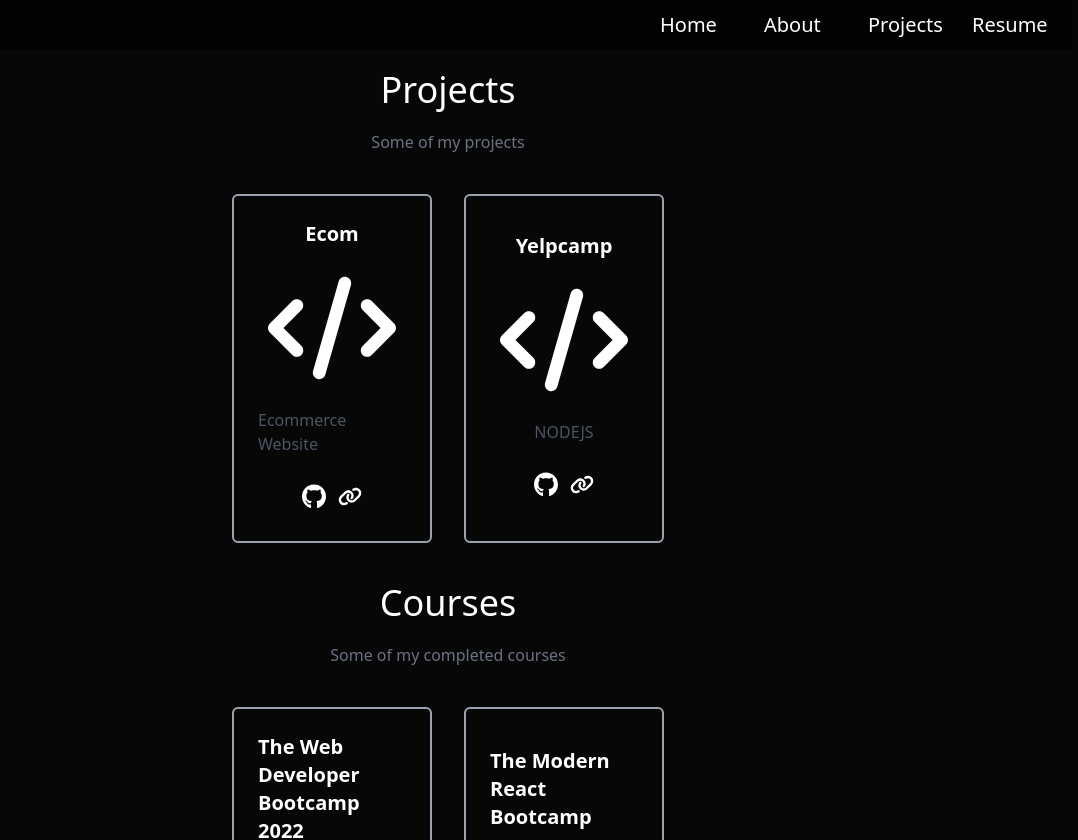
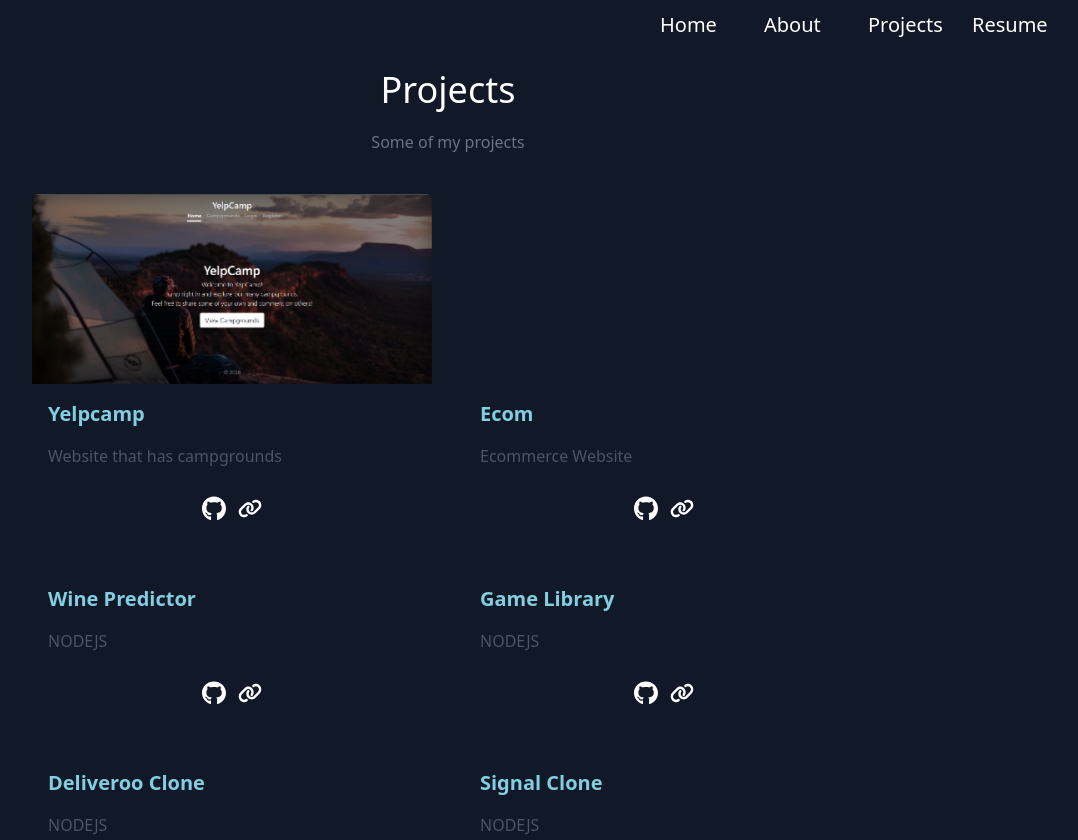
Before and after one commit to rayhaddad717/portfolio, a Next.js app in the folder portfolio/: page /projects in a window 1280 px wide. Shown: the top 840 px of the page, without its empty margins (192-1270 px from the left). Built offline with nearby package versions, Linux system fonts and the light colour scheme.

Commit message:
ui improvements

```diff
--- /dev/null
+++ b/portfolio/src/app/components/Navbar.css
@@ -0,0 +1,20 @@
+.nav-link {
+  position: relative;
+  width: fit-content;
+}
+
+.nav-link::after {
+  content: "";
+  position: absolute;
+  left: 0;
+  bottom: -5px; /* Adjust this value to control the underline position */
+  width: 0;
+  height: 2px;
+  background-color: var(
+    --nav-underline-color
+  ); /* Adjust the color to your preference */
+  transition: width 0.3s ease-in-out;
+}
+.nav-link:hover::after {
+  width: 100%;
+}
--- /dev/null
+++ b/portfolio/src/app/components/Navbar.tsx
@@ -0,0 +1,28 @@
+import Link from "next/link";
+import "./Navbar.css";
+export default function Navbar() {
+  return (
+    <ul className="flex gap-1 w-full justify-end items-center h-[50px] sticky top-0 bg-[var(--page-background-color)] bg-opacity-50">
+      <li className="sm:basis-[100px] basis-[50px] sm:text-xl text-md">
+        <Link className="nav-link" href="/">
+          Home
+        </Link>
+      </li>
+      <li className="sm:basis-[100px] basis-[50px] sm:text-xl text-md">
+        <Link className="nav-link" href="/about">
+          About
+        </Link>
+      </li>
+      <li className="sm:basis-[100px] basis-[50px] sm:text-xl text-md">
+        <Link className="nav-link" href="/projects">
+          Projects
+        </Link>
+      </li>
+      <li className="sm:basis-[100px] basis-[50px] sm:text-xl text-md">
+        <Link className="nav-link" href="/resume">
+          Resume
+        </Link>
+      </li>
+    </ul>
+  );
+}
--- a/portfolio/src/app/globals.css
+++ b/portfolio/src/app/globals.css
@@ -1,11 +1,29 @@
 @tailwind base;
 @tailwind components;
 @tailwind utilities;
-
+@import "~bootstrap/dist/css/bootstrap.min.css";
 :root {
   --foreground-rgb: 0, 0, 0;
   --background-start-rgb: 214, 219, 220;
   --background-end-rgb: 255, 255, 255;
+  --palette-c1: #363753;
+  --palette-c2: #dfe3ee;
+  --palette-c3: #fefefe;
+  --palette-c4: #5cd2c6;
+
+  --page-background-color: #111827;
+  --text-color: white;
+  --link-color: #81cfe0;
+  --border-color: #81cfe0;
+  --nav-underline-color: #81cfe0;
+  --footer-link-color: #81cfe0;
+  --footer-background-color: #81cfe020;
+  --header-h1-gradient: linear-gradient(
+    to left,
+    rgb(80, 201, 195),
+    rgb(150, 222, 218)
+  );
+  --frontpage-post-hover-color: rgba(228, 241, 254, 0.4);
 }
 
 @media (prefers-color-scheme: dark) {
@@ -19,7 +37,7 @@
 body {
   /* color: rgb(var(--foreground-rgb)); */
   color: #fff;
-  background: #070707;
+  background: var(--page-background-color);
   padding: 0 1rem;
   /* background: linear-gradient(
       to bottom,
@@ -31,6 +49,21 @@ body {
   scrollbar-color: #000000 #f1f1f1; /* Black color for thumb, light gray for track */
   scrollbar-width: thin;
 }
+body.light {
+  --link-color: #2574a9;
+  --text-color: black;
+  --page-background-color: white;
+  --nav-underline-color: #663399;
+  --border-color: black;
+  --footer-link-color: #663399;
+  --footer-background-color: #66339906;
+  --header-h1-gradient: linear-gradient(
+    to right,
+    rgb(157, 80, 187),
+    rgb(110, 72, 170)
+  );
+  --frontpage-post-hover-color: rgb(237, 233, 254);
+}
 /* For Webkit browsers (Chrome, Safari, etc.) */
 ::-webkit-scrollbar {
   width: 4px;
@@ -38,7 +71,7 @@ body {
 }
 
 ::-webkit-scrollbar-thumb {
-  background-color: #000000; /* Black color */
+  background-color: var(--palette-c2); /* Black color */
   border-radius: 5px;
 }
 
--- a/portfolio/src/app/layout.tsx
+++ b/portfolio/src/app/layout.tsx
@@ -1,8 +1,7 @@
-import Navbar from "@/components/Navbar";
+import Navbar from "@/app/components/Navbar";
 import "./globals.css";
 import { Inter } from "next/font/google";
-import Footer from "@/components/Footer";
-
+import Footer from "@/app/components/Footer";
 const inter = Inter({ subsets: ["latin"] });
 
 export const metadata = {
@@ -36,6 +35,7 @@ export default function RootLayout({
         content="https://media.licdn.com/dms/image/C5603AQEKXNgClmog2w/profile-displayphoto-shrink_800_800/0/1614590546241?e=2147483647&v=beta&t=cSdGOjcXR8fUxdRhMqdiCtEngMMejCcsfIC0FXqnpd8"
       />
       <link rel="icon" type="image/x-icon" href="/icons/code-solid.svg"></link>
+
       <title>Ray Haddad</title>
 
       <body className="overflow-y-auto">
--- a/portfolio/src/app/page.tsx
+++ b/portfolio/src/app/page.tsx
@@ -9,7 +9,7 @@ export default function Home() {
             <span className="waving_hand block">👋</span>
           </div>
           <h2>I&apos;m Ray Haddad</h2>
-          <h2>Full Stack Developer</h2>
+          <h2 className="text-[var(--link-color)]">Full Stack Developer</h2>
         </div>
         <div className="basis-[250px]">
           <img className="max-w-[250px]" src="/icons/developer.svg" />
--- /dev/null
+++ b/portfolio/src/app/projects/Projects.css
@@ -0,0 +1,10 @@
+.card {
+  cursor: pointer;
+}
+.card:hover .tech-chip {
+  display: flex;
+  z-index: 5;
+}
+.card:hover img {
+  transform: scale(1.05);
+}
--- a/portfolio/src/app/projects/page.tsx
+++ b/portfolio/src/app/projects/page.tsx
@@ -1,16 +1,67 @@
 import Link from "next/link";
 import { useMemo } from "react";
-
+import "./Projects.css";
+export interface IProject {
+  title: string;
+  img: string;
+  description: string;
+  techs?: string[];
+  link?: string;
+  github_link?: string;
+}
 export default function Projects() {
-  const projects = useMemo(
+  const projects: IProject[] = useMemo(
     () => [
+      {
+        title: "Yelpcamp",
+        img: "/project-images/yelpcamp.png",
+        description: "Website that has campgrounds",
+        techs: ["Express", "NodeJS", "HTML", "CSS"],
+        link: "https://yelpcamp.rayhaddad.xyz",
+        github_link: "https://github.com/rayhaddad717/yelpcamp",
+      },
       {
         title: "Ecom",
         img: "/icons/code-solid.svg",
         description: "Ecommerce Website",
       },
       {
-        title: "Yelpcamp",
+        title: "Wine Predictor",
+        img: "/icons/code-solid.svg",
+        description: "NODEJS",
+      },
+      {
+        title: "Game Library",
+        img: "/icons/code-solid.svg",
+        description: "NODEJS",
+      },
+      {
+        title: "Deliveroo Clone",
+        img: "/icons/code-solid.svg",
+        description: "NODEJS",
+      },
+      {
+        title: "Signal Clone",
+        img: "/icons/code-solid.svg",
+        description: "NODEJS",
+      },
+      {
+        title: "Silent Reads",
+        img: "/icons/code-solid.svg",
+        description: "NODEJS",
+      },
+      {
+        title: "Yahtzee",
+        img: "/icons/code-solid.svg",
+        description: "NODEJS",
+      },
+      {
+        title: "Lights Out",
+        img: "/icons/code-solid.svg",
+        description: "NODEJS",
+      },
+      {
+        title: "Dad Jokes",
         img: "/icons/code-solid.svg",
         description: "NODEJS",
       },
@@ -34,33 +85,60 @@ export default function Projects() {
     ],
     []
   );
+  // return <ProjectsList projects={projects} />;
   return (
     <section className="mt-5">
       <div>
         <h1 className="text-4xl text-center mb-5">Projects</h1>
         <h4 className="text-center text-gray-500">Some of my projects</h4>
-        <ul className="py-10 w-[100%] flex justify-center gap-8 sm:flex-row flex-col">
+        <ul className="py-10 w-[100%] flex justify-center gap-8 sm:flex-row flex-col flex-wrap">
           {projects.map((project, index) => (
             <li
               key={index}
-              className="sm:w-fit sm:flex-grow-0 flex-grow-1 basis-[200px] border-2  border-gray-400 flex flex-col items-center justify-center p-6 rounded-md hover:scale-110 transition-transform duration-500 ease-in-out"
+              className="flex-grow-0 basis-[400px] border-1  border-gray-400 flex flex-col items-center justify-center  rounded-md overflow-hidden"
             >
-              <h4 className="text-xl font-bold mb-4">{project.title}</h4>
+              <div className="border-0 card flex-[2] relative mb-4">
+                <div className="  hover:rgb(46 46 46 / 50%) w-full h-full absolute  flex-wrap top-0 left-0 justify-center items-center gap-2 hidden tech-chip">
+                  {project.techs?.map((tech, tech_index) => (
+                    <span
+                      className="rounded-r-lg rounded-l-lg bg-[var(--text-color)] w-fit h-fit p-1 cursor-pointer text-black "
+                      key={tech_index}
+                    >
+                      {tech}
+                    </span>
+                  ))}
+                </div>
                 <img
-                className="w-32 h-32  rounded-full mb-4"
+                  className=" object-contain   transition-transform duration-500 ease-in-out"
                   src={project.img}
                   alt={project.title}
                 />
+              </div>
+              <div className="flex-1 flex flex-col w-full px-4 pb-2">
+                <h4 className="text-xl font-bold mb-4 text-start text-[var(--link-color)]">
+                  {project.title}
+                </h4>
                 <p className="text-gray-600 mb-5">{project.description}</p>
-              <div className="flex items-center gap-3 my-2">
+                <div className="flex items-center justify-center gap-3 my-2">
+                  <Link
+                    href={project.github_link || "#"}
+                    className="hover:-translate-y-1 transition-all ease-in-out duration-200 "
+                  >
                     <img
-                  className="w-[24px] cursor-pointer"
+                      className="w-[24px] cursor-pointer "
                       src="/icons/github.svg"
-                />{" "}
+                    />
+                  </Link>
+                  <Link
+                    href={project.link || "#"}
+                    className="hover:-translate-y-1 transition-all ease-in-out duration-200 "
+                  >
                     <img
                       className="w-[24px] cursor-pointer"
                       src="/icons/link-solid.svg"
                     />
+                  </Link>
+                </div>
               </div>
             </li>
           ))}
--- a/portfolio/src/app/resume/page.tsx
+++ b/portfolio/src/app/resume/page.tsx
@@ -5,7 +5,7 @@ export default function Resume() {
       <h1 className="text-center sm:text-4xl text-lg mb-5">My Resume</h1>
       <iframe src={pdfUrl} width="100%" height="500px" title="Resume" />
       <a
-        className="text-gray-600 mb-5 text-end w-full block mt-5"
+        className=" mb-5 text-end w-full block mt-5 text-[var(--link-color)]"
         download
         href={pdfUrl}
       >
--- a/portfolio/src/components/Navbar.tsx
+++ /dev/null
@@ -1,19 +0,0 @@
-import Link from "next/link";
-export default function Navbar() {
-  return (
-    <ul className="flex gap-1 w-full justify-end items-center h-[50px] sticky top-0 bg-black bg-opacity-50">
-      <li className="sm:basis-[100px] basis-[50px] sm:text-xl text-md">
-        <Link href="/">Home</Link>
-      </li>
-      <li className="sm:basis-[100px] basis-[50px] sm:text-xl text-md">
-        <Link href="/about">About</Link>
-      </li>
-      <li className="sm:basis-[100px] basis-[50px] sm:text-xl text-md">
-        <Link href="/projects">Projects</Link>
-      </li>
-      <li className="sm:basis-[100px] basis-[50px] sm:text-xl text-md">
-        <Link href="/resume">Resume</Link>
-      </li>
-    </ul>
-  );
-}
```
Also changed, not shown: portfolio/src/app/about/page.tsx (+16 -6 lines), portfolio/public/project-images/yelpcamp.png (added), portfolio/src/app/components/Footer.tsx (renamed from portfolio/src/components/Footer.tsx), portfolio/src/app/components/Layout.tsx (renamed from portfolio/src/components/Layout.tsx). Lines whose indentation alone changed are shown as unchanged.
